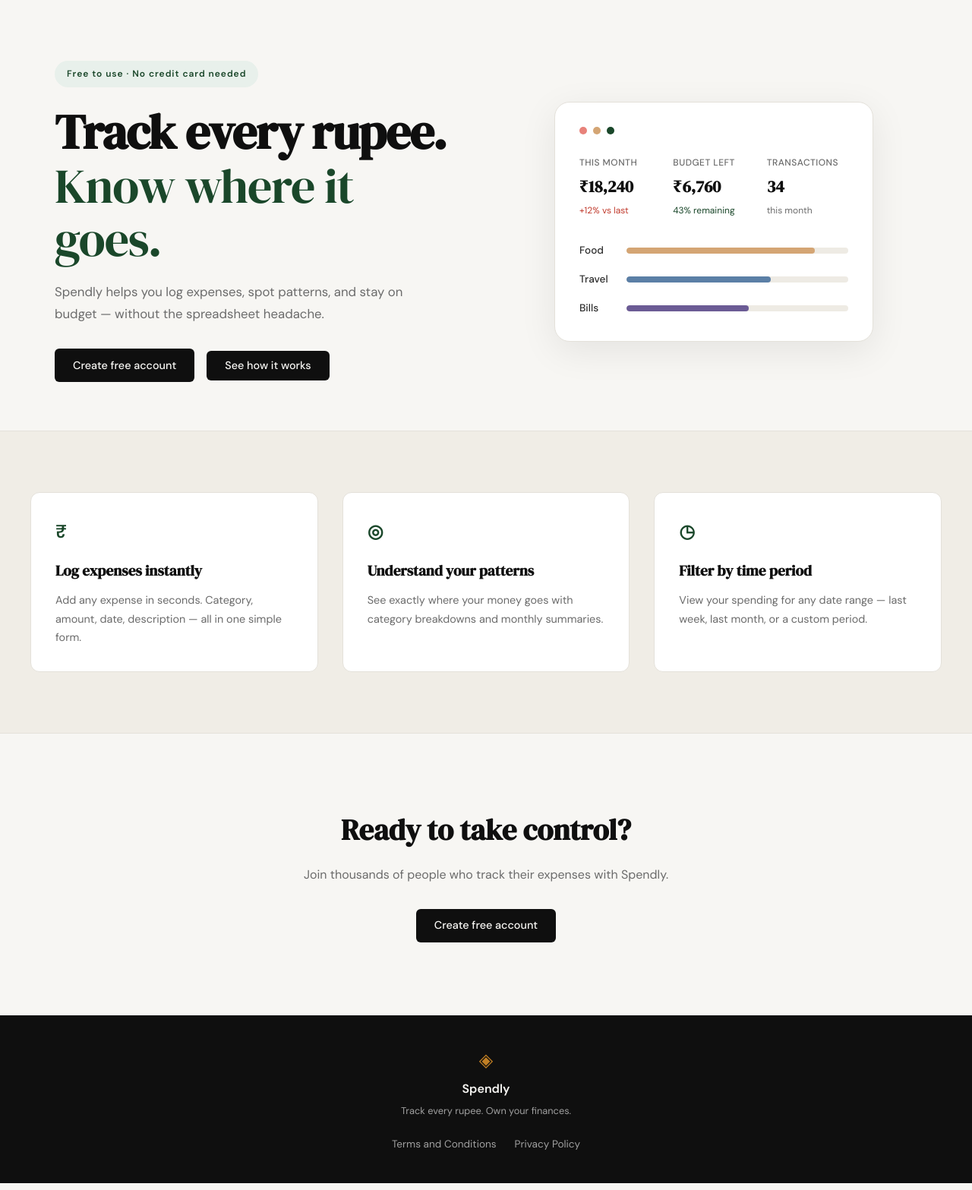
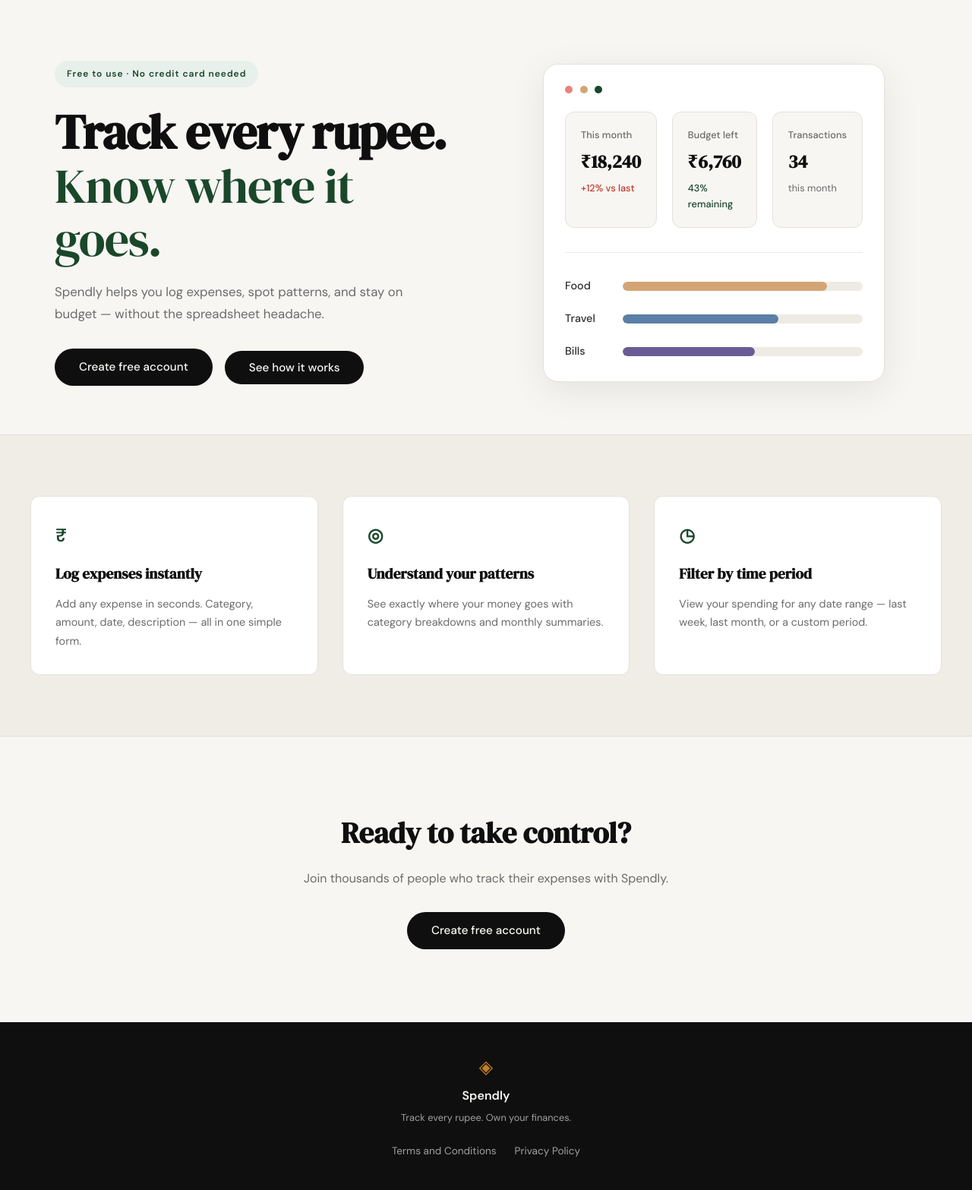
Before and after one commit to mnaeemdev/finance_traker, a Flask app: page / in a window 1280 px wide. Shown: the part 61-1628 px from the top of the page at 76% size. Run offline with Flask 3, Linux system fonts and the light colour scheme.

Commit message:
style: refine hero section styling to match mockup

```diff
--- a/static/css/style.css
+++ b/static/css/style.css
@@ -188,16 +188,16 @@
     background: var(--paper-card);
     border: 1px solid var(--border);
     border-radius: var(--radius-lg);
-    padding: 2rem;
+    padding: 1.75rem;
     width: 100%;
-    max-width: 420px;
+    max-width: 450px;
     box-shadow: 0 12px 48px rgba(0,0,0,0.08);
 }
 
 .dashboard-dots {
     display: flex;
-    gap: 0.5rem;
-    margin-bottom: 1.75rem;
+    gap: 0.6rem;
+    margin-bottom: 1.5rem;
 }
 
 .dot {
@@ -213,74 +213,80 @@
 .dashboard-stats {
     display: grid;
     grid-template-columns: repeat(3, 1fr);
-    gap: 1rem;
+    gap: 1.25rem;
     margin-bottom: 2rem;
+    padding-bottom: 2rem;
+    border-bottom: 1px solid var(--border-soft);
 }
 
 .stat-card {
     display: flex;
     flex-direction: column;
-    gap: 0.3rem;
+    gap: 0.35rem;
+    background: var(--paper);
+    padding: 1.25rem;
+    border: 1px solid var(--border);
+    border-radius: var(--radius-md);
 }
 
 .stat-label {
-    font-size: 0.75rem;
+    font-size: 0.8rem;
     font-weight: 500;
     color: var(--ink-muted);
-    text-transform: uppercase;
-    letter-spacing: 0.04em;
 }
 
 .stat-value {
     font-family: var(--font-display);
-    font-size: 1.35rem;
+    font-size: 1.5rem;
     font-weight: 600;
     color: var(--ink);
 }
 
 .stat-change {
-    font-size: 0.75rem;
+    font-size: 0.8rem;
     color: var(--ink-muted);
 }
 
 .stat-change.positive {
     color: var(--accent);
+    font-weight: 500;
 }
 
 .stat-change.negative {
     color: var(--danger);
+    font-weight: 500;
 }
 
 .dashboard-chart {
     display: flex;
     flex-direction: column;
-    gap: 1rem;
+    gap: 1.25rem;
 }
 
 .chart-row {
     display: flex;
     align-items: center;
-    gap: 0.75rem;
+    gap: 1rem;
 }
 
 .chart-label {
-    font-size: 0.85rem;
+    font-size: 0.9rem;
     font-weight: 500;
     color: var(--ink-soft);
-    min-width: 50px;
+    min-width: 60px;
 }
 
 .chart-bar-track {
     flex: 1;
-    height: 8px;
+    height: 12px;
     background: var(--border-soft);
-    border-radius: 4px;
+    border-radius: 6px;
     overflow: hidden;
 }
 
 .chart-bar {
     height: 100%;
-    border-radius: 4px;
+    border-radius: 6px;
     transition: width 0.6s ease;
 }
 
@@ -292,10 +298,10 @@
     display: inline-block;
     background: var(--ink);
     color: var(--paper);
-    padding: 0.65rem 1.5rem;
-    border-radius: var(--radius-sm);
+    padding: 0.75rem 2rem;
+    border-radius: 50px;
     font-family: var(--font-body);
-    font-size: 0.9rem;
+    font-size: 0.95rem;
     font-weight: 500;
     cursor: pointer;
     border: none;
```
